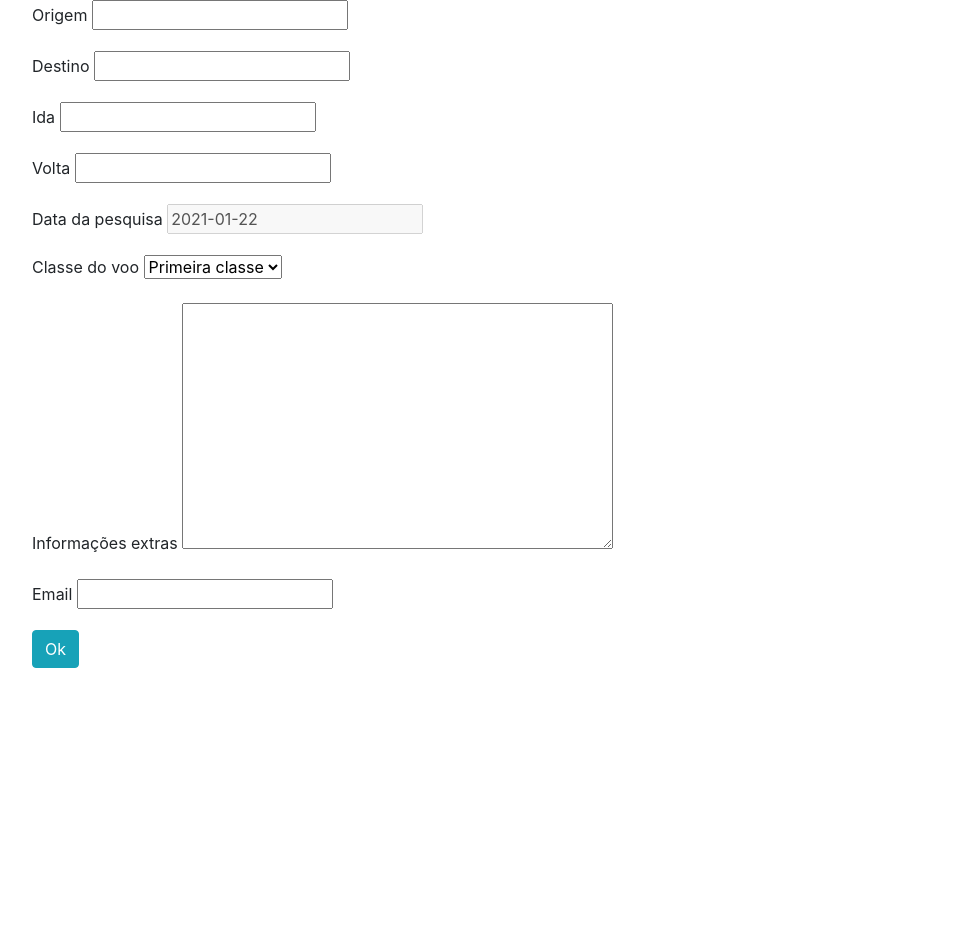
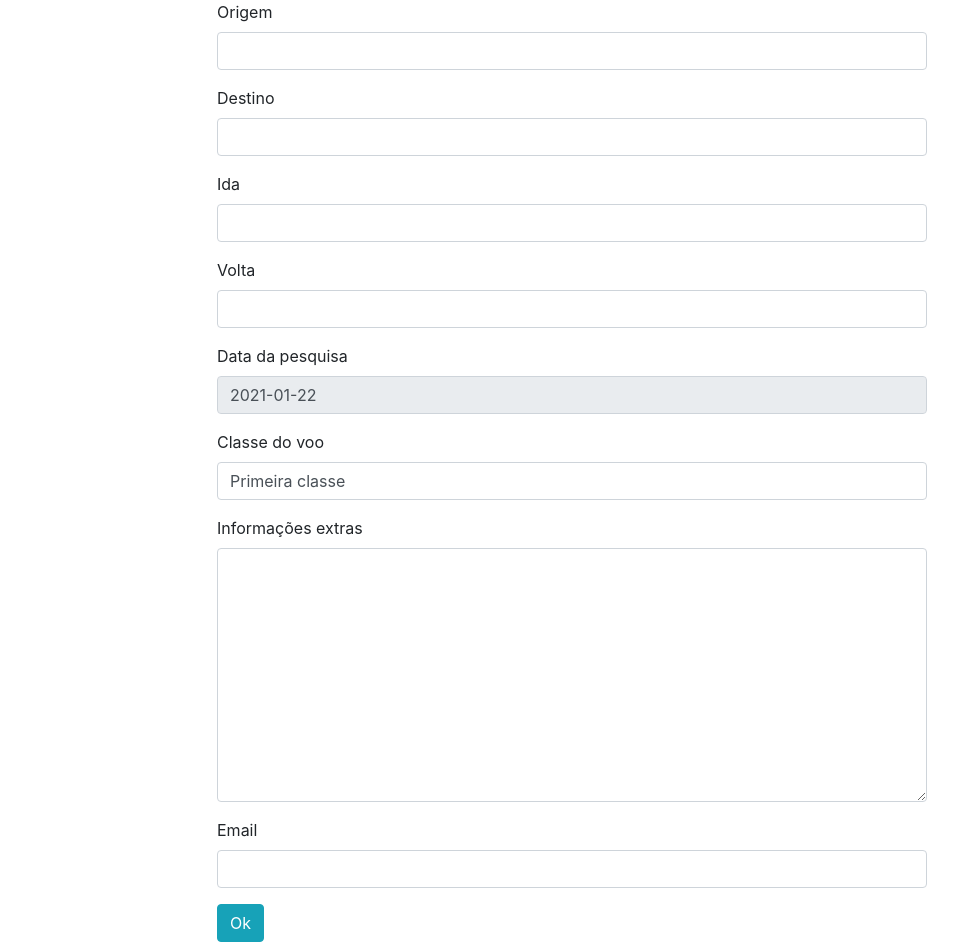
Before and after one commit to RCarteri/Alura, a Django app: page / in a window 1280 px wide. Shown: the part 64-1006 px from the top of the page, without its empty margins (68-1026 px from the left). Before the commit the page ends 732 px from the top, so only its background shows below. Run offline with Django 3.2, Linux system fonts and the light colour scheme; some libraries are stand-ins or nearby versions.

Commit message:
Instalar widget tweaks
pip install django-widget-tweaks
Adicionando a classe form-control nos campos sem duplicar o código, utilizando o widget tweaks

```diff
--- a/python/Django/Formulário/setup/settings.py
+++ b/python/Django/Formulário/setup/settings.py
@@ -32,6 +32,7 @@ ALLOWED_HOSTS = []
 # Application definition
 
 INSTALLED_APPS = [
+    'widget_tweaks',
     'tempus_dominus',
     'passagens',
     'django.contrib.admin',
--- a/python/Django/Formulário/templates/index.html
+++ b/python/Django/Formulário/templates/index.html
@@ -1,12 +1,13 @@
 {% extends 'base.html' %}
 {% block content %}
-<section class="col-8">
+{% load widget_tweaks %}
+<section class="container col-8">
     <form action="{% url 'minha_consulta' %}" method="POST">
         {% csrf_token %}
         {% for field in form.visible_fields %}
         <div class="form-group">
             <label for="{{ field.id_for_label }}">{{ field.label }}</label>
-            {{ field }}
+           {{ field|add_class:'form-control' }}
         </div>
         {% endfor %}
         <input type="submit" value="Ok" class="btn btn-info">
```
